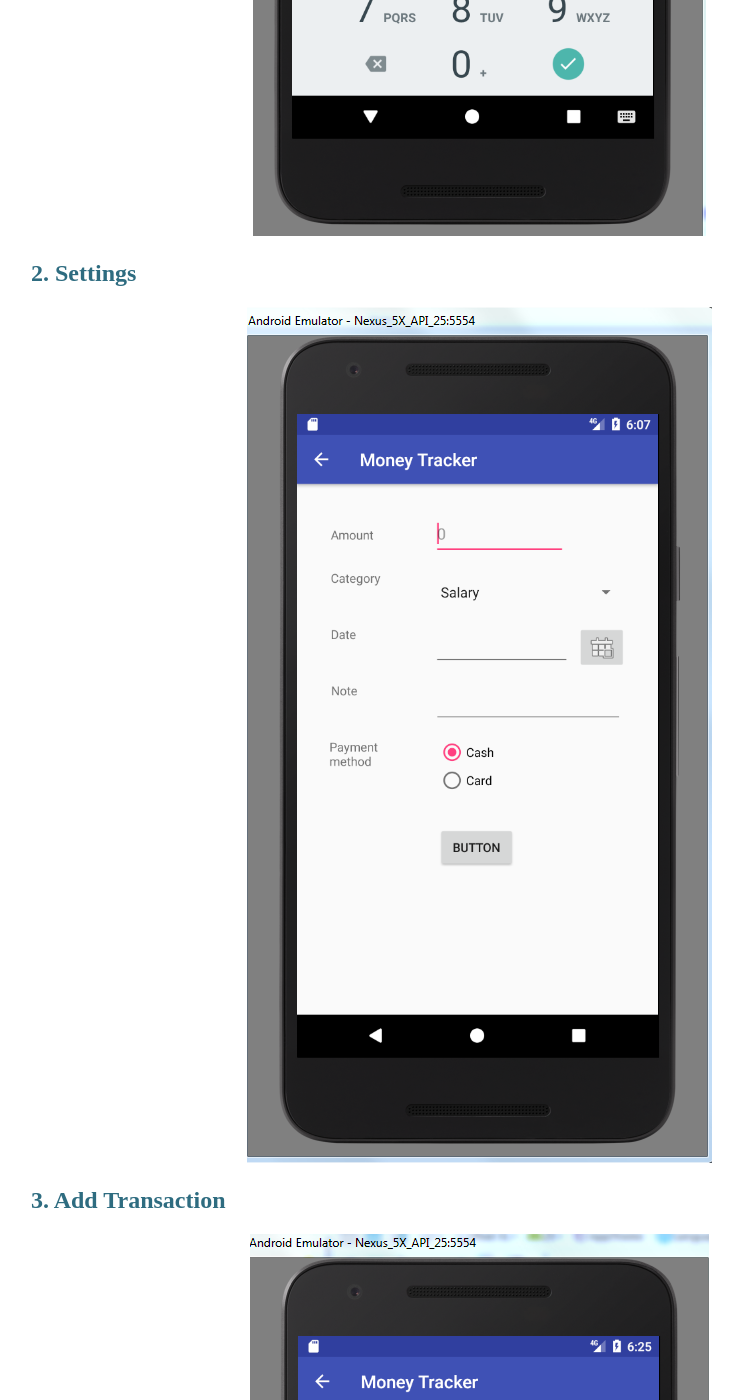
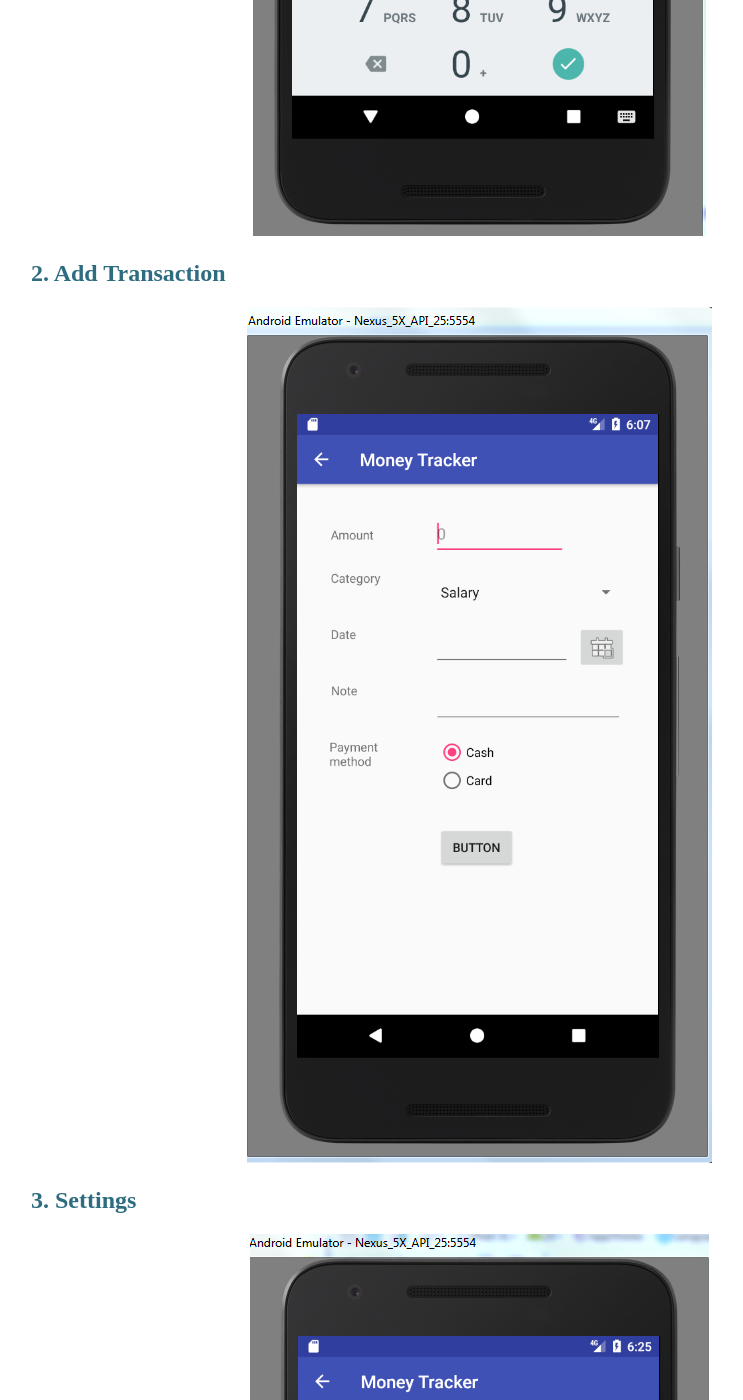
Before and after one commit to vinoth789/Money-tracker, a Jekyll site: the page built from docs/_posts/2017-06-04-ImplementationAndUIDesign.md, in a window 1280 px wide and 1400 px high, scrolled down 11179 px. Shown: the whole window, without its empty margins (161-904 px from the left). Built offline with Jekyll 4.4.1, drawn with Linux system fonts in a browser that asks for light colours; our own code applies the rules of GitHub Pages for plain Markdown files.

Commit message:
Create 2017-06-04-ImplementationAndUIDesign.md
test

```diff
--- a/docs/_posts/2017-06-04-ImplementationAndUIDesign.md
+++ b/docs/_posts/2017-06-04-ImplementationAndUIDesign.md
@@ -188,9 +188,9 @@ public validatePin() {<br>
 <h1 style="color: #2e6c80; text-align:center;">User Interfaces</h1>
 <h2 style="color: #2e6c80;">1. Login</h2>
 <div style="text-align:center"><img style="align:center;" src="/isee2017-codecrunch/images/Login1.PNG" alt="Login1.PNG"/></div>
-<h2 style="color: #2e6c80;">2. Settings</h2>
+<h2 style="color: #2e6c80;">2. Add Transaction</h2>
 <div style="text-align:center"><img style="align:center;" src="/isee2017-codecrunch/images/AddCategoryScreen.PNG" alt="AddCategoryScreen.PNG"/></div>
-<h2 style="color: #2e6c80;">3. Add Transaction</h2>
+<h2 style="color: #2e6c80;">3. Settings</h2>
 <div style="text-align:center"><img style="align:center;" src="/isee2017-codecrunch/images/Settings.PNG" alt="Settings.PNG"/>
 </div>
 
```
